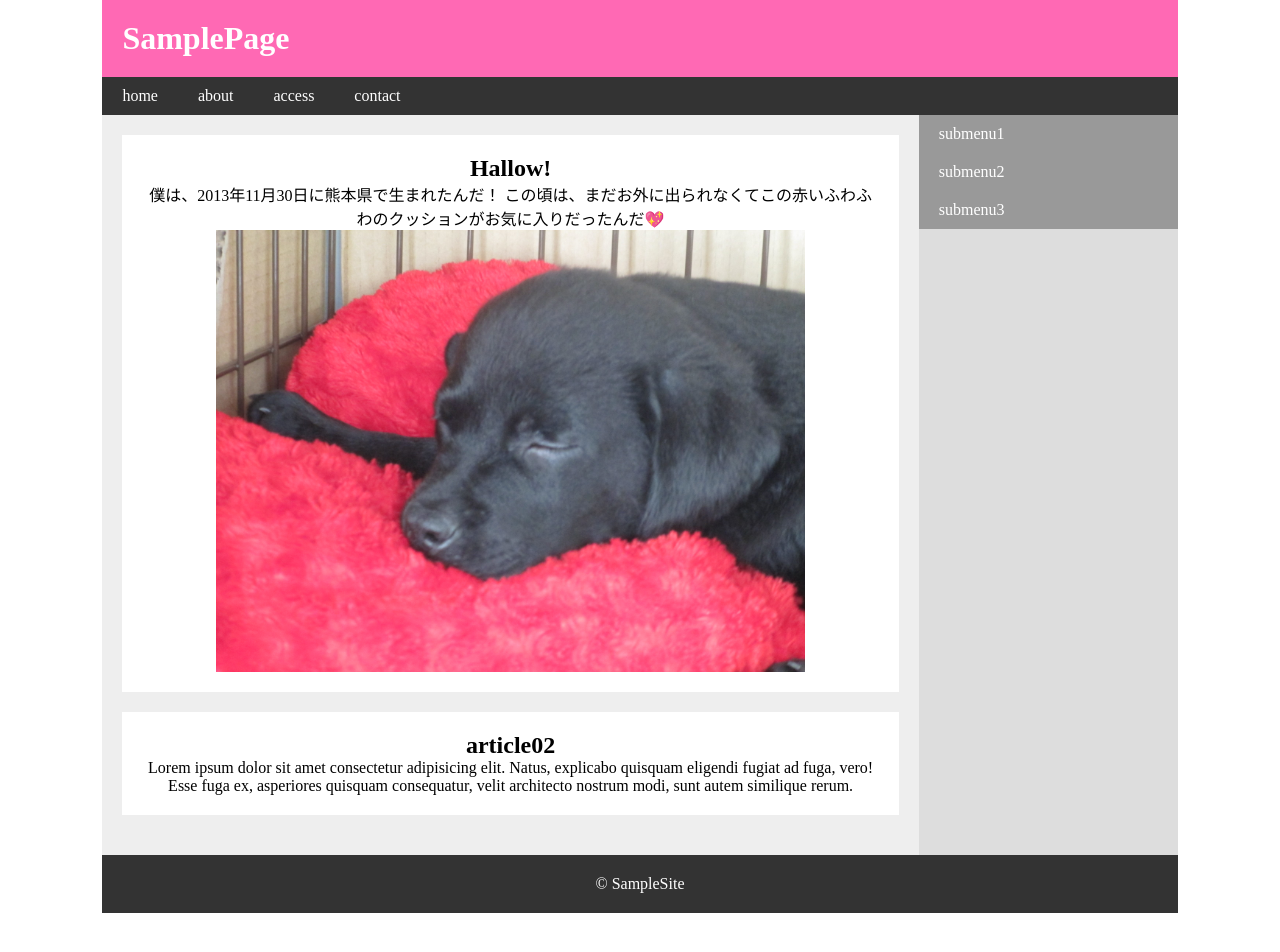
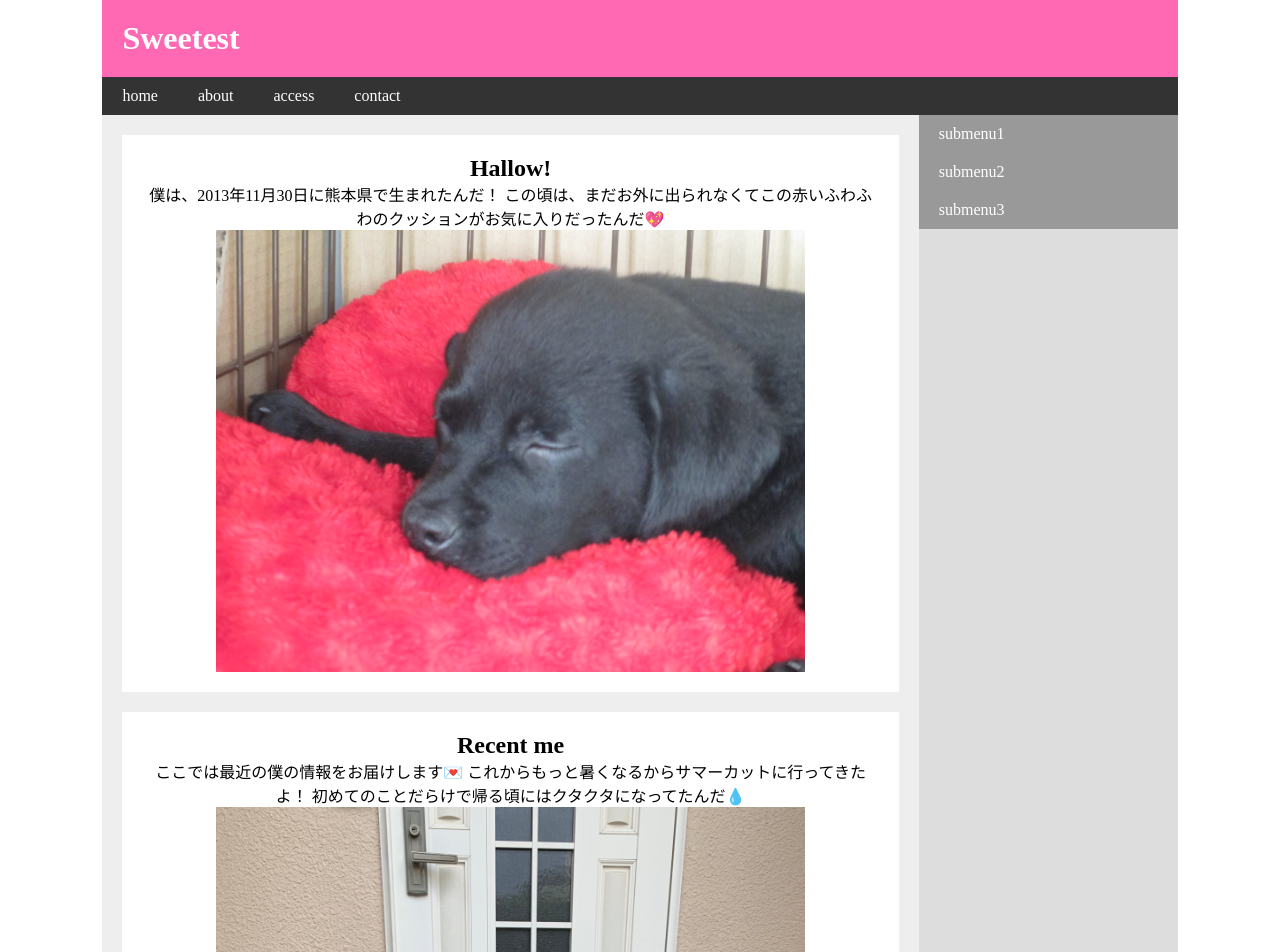
Before and after one commit to ayana-kubo/portfolio, a plain HTML site: page portfolio/about.html in a window 1280 px wide. Shown: the top 952 px of the page. Before the commit the page ends 913 px from the top, so only its background shows below. Drawn offline with Linux system fonts and the light colour scheme.

Commit message:
Add files via upload

```diff
--- a/portfolio/about.html
+++ b/portfolio/about.html
@@ -6,7 +6,7 @@
     <meta name="viewport" content="width=device-width, initial-scale=1">
 
   <link rel="stylesheet" href="css/style.css">
-  <title>Sample Site</title>
+  <title>Sweetest</title>
 </head>
 
 <body>
@@ -14,7 +14,7 @@
   <div id="wrap">
 
     <header>
-        <h1>SamplePage</h1>
+        <h1>Sweetest</h1>
 
     </header>
 
@@ -48,10 +48,12 @@
 
         <article>
 
-          <h2>article02</h2>
+          <h2>Recent me</h2>
 
-          <p>Lorem ipsum dolor sit amet consectetur adipisicing elit. Natus, explicabo quisquam eligendi fugiat ad fuga, vero! Esse fuga ex, asperiores quisquam consequatur, velit architecto nostrum modi, sunt autem similique rerum.</p>
-
+          <p>ここでは最近の僕の情報をお届けします💌
+          これからもっと暑くなるからサマーカットに行ってきたよ！
+          初めてのことだらけで帰る頃にはクタクタになってたんだ💧</p>
+          <p class="luv"><img src="images/bg1.jpg" alt="sea"></p>
         </article>
       </section>
 
@@ -72,7 +74,7 @@
     </main>
 
     <footer>
-        <p>&copy; SampleSite </p>
+        <p>&copy; Sweetest </p>
     </footer>
 
   </div>
```
Also changed, not shown: portfolio/images/bg1.jpg (added).
